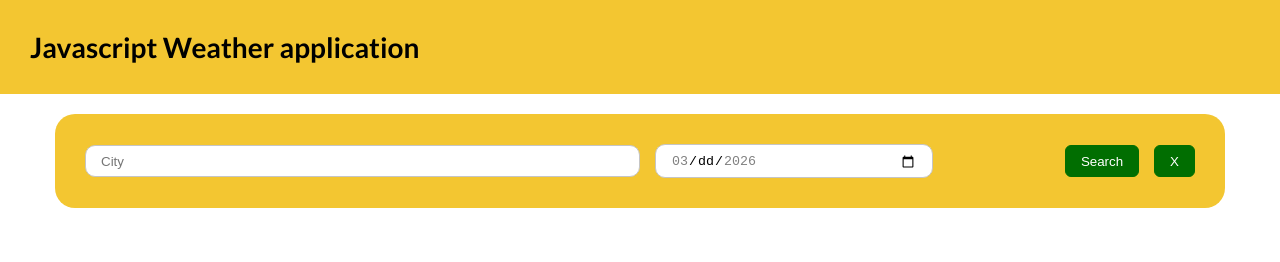
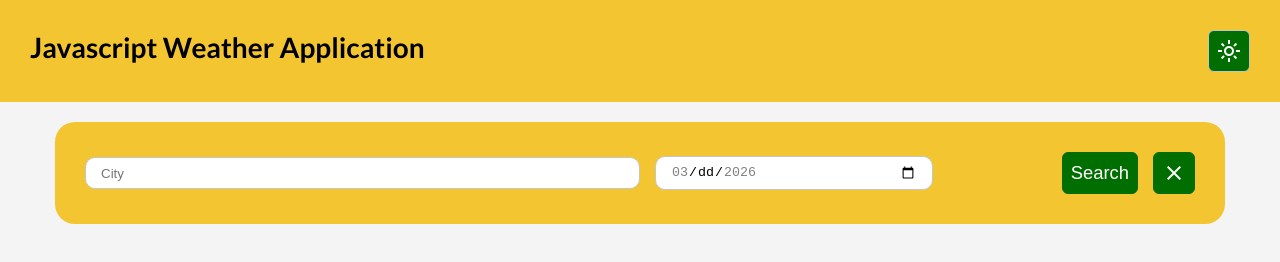
Before and after one commit to vorenus85/cubix-frontend-week-13, a website built with Vite: page index.html in a window 1280 px wide. Built offline with nearby package versions, Linux system fonts and the light colour scheme; no server answers.

Commit message:
add dark mode

```diff
--- a/index.html
+++ b/index.html
@@ -11,11 +11,24 @@
       href="https://fonts.googleapis.com/css2?family=Lato:ital,wght@0,100;0,300;0,400;0,700;0,900;1,100;1,300;1,400;1,700;1,900&display=swap"
       rel="stylesheet"
     />
+    <link
+      rel="stylesheet"
+      href="https://fonts.googleapis.com/css2?family=Material+Symbols+Outlined:opsz,wght,FILL,GRAD@24,400,0,0"
+    />
   </head>
   <body>
     <div id="app">
       <header class="header">
-        <h1>Javascript Weather application</h1>
+        <h1>Javascript Weather Application</h1>
+        <div class="actions">
+          <button
+            class="material-symbols-outlined btn btn-icon"
+            type="button"
+            id="dark-mode-switch"
+          >
+            light_mode
+          </button>
+        </div>
       </header>
       <main class="main">
         <div class="search">
@@ -39,7 +52,12 @@
               <button id="weather-submit" type="submit" class="btn ml-auto">
                 Search
               </button>
-              <button type="reset" class="btn">X</button>
+              <button
+                type="reset"
+                class="material-symbols-outlined btn btn-icon"
+              >
+                clear
+              </button>
             </form>
           </div>
         </div>
--- /dev/null
+++ b/src/dark-toggle/dark-mode-toggle.ts
@@ -0,0 +1,75 @@
+export class DarkModeToggle {
+  private readonly lightColors = {
+    '--primary-color': 'rgb(243, 198, 49)',
+    '--secondary-color': 'rgb(1, 110, 1)',
+    '--body-background': '#f4f4f4',
+    '--header-bg-color': 'var(--primary-color)',
+    '--gutter': '10px',
+    '--btn-bdrs': '3px',
+    '--input-bdrs': '5px',
+    '--weather-card-bg': 'var(--secondary-color)',
+    '--weather-card-brds': '10px',
+    '--error-color': '#721c24',
+    '--error-bg-color': '#f8d7da',
+    '--error-border-color': '#f5c6cb',
+  };
+
+  private readonly darkColors = {
+    '--primary-color': '#13413b',
+    '--secondary-color': '#996e2a',
+    '--body-background': '#131e27',
+    '--header-bg-color': 'var(--primary-color)',
+    '--gutter': '10px',
+    '--btn-bdrs': '3px',
+    '--input-bdrs': '5px',
+    '--weather-card-bg': '#1e1e1e',
+    '--weather-card-brds': '10px',
+    '--error-color': '#ff6b6b',
+    '--error-bg-color': '#3b1f22',
+    '--error-border-color': '#5c2a2e',
+  };
+
+  private readonly localStorageKey = 'color-sheme';
+
+  private readonly rootEl = document.querySelector<HTMLStyleElement>(':root');
+  private readonly darkModeSwitchEl = document.getElementById(
+    'dark-mode-switch',
+  ) as HTMLElement;
+
+  constructor() {
+    this.setScheme(this.getCurrentScheme());
+  }
+
+  public toggleDarkMode() {
+    const currentScheme = this.getCurrentScheme();
+
+    const newScheme = currentScheme === 'light' ? 'dark' : 'light';
+    this.setScheme(newScheme);
+    this.darkModeSwitchEl.innerText =
+      newScheme === 'dark' ? 'dark_mode' : 'light_mode';
+  }
+
+  private setScheme(scheme: 'light' | 'dark') {
+    Object.entries(
+      scheme === 'dark' ? this.darkColors : this.lightColors,
+    ).forEach(([key, value]) => {
+      return this.rootEl!.style.setProperty(key, value);
+    });
+
+    if (scheme === 'dark') {
+      this.darkModeSwitchEl.innerText = 'dark_mode';
+      document.body.classList.add('dark-mode');
+    } else {
+      document.body.classList.remove('dark-mode');
+      this.darkModeSwitchEl.innerText = 'light_mode';
+    }
+
+    localStorage.setItem(this.localStorageKey, scheme);
+  }
+
+  private getCurrentScheme() {
+    const currentScheme = localStorage.getItem(this.localStorageKey);
+
+    return currentScheme && currentScheme === 'dark' ? 'dark' : 'light';
+  }
+}
--- a/src/main.ts
+++ b/src/main.ts
@@ -1,8 +1,14 @@
 import './scss/app.scss';
+import { DarkModeToggle } from './dark-toggle/dark-mode-toggle';
 import { SearchFrom } from './search/search';
 import { WeatherService } from './weather/weather';
 
 document.addEventListener('DOMContentLoaded', () => {
   const weatherService = new WeatherService();
   const searchFrom = new SearchFrom(weatherService);
+
+  const darkModeService = new DarkModeToggle();
+  document.getElementById('dark-mode-switch')?.addEventListener('click', () => {
+    darkModeService.toggleDarkMode();
+  });
 });
--- a/src/scss/_theme.scss
+++ b/src/scss/_theme.scss
@@ -8,6 +8,8 @@ $secondary-color: (
   100: var(--secondary-color),
 );
 
+$body-background: var(--body-background);
+
 $header-bg-color: var(--header-bg-color);
 $gutter: calc(var(--gutter) * 1.5);
 
@@ -15,7 +17,7 @@ $btn-bdrs: calc(var(--btn-bdrs) * 2);
 $input-bdrs: calc(var(--input-bdrs) * 2);
 
 $weather-card-bg: var(--weather-card-bg);
-$weather-card-brds: calc(var(----weather-card-brds) * 2);
+$weather-card-brds: calc(var(--weather-card-brds) * 2);
 
 $error-color: var(--error-color);
 $error-bg-color: var(--error-bg-color);
--- a/src/scss/_variables.scss
+++ b/src/scss/_variables.scss
@@ -1,16 +1,13 @@
 :root {
   --primary-color: rgb(243, 198, 49);
   --secondary-color: rgb(1, 110, 1);
-
+  --body-background: #fff;
   --header-bg-color: var(--primary-color);
   --gutter: 10px;
-
   --btn-bdrs: 3px;
   --input-bdrs: 5px;
-
   --weather-card-bg: var(--secondary-color);
   --weather-card-brds: 10px;
-
   --error-color: #721c24;
   --error-bg-color: #f8d7da;
   --error-border-color: #f5c6cb;
--- a/src/scss/modules/_base.scss
+++ b/src/scss/modules/_base.scss
@@ -10,6 +10,7 @@ body {
   padding: 0;
   font-family: 'Lato', sans-serif;
   font-size: 14px;
+  background: theme.$body-background;
 }
 
 button,
@@ -22,6 +23,14 @@ input {
 .btn {
   cursor: pointer;
   border-radius: theme.$btn-bdrs;
+  padding: 0.5rem;
+  min-width: 42px;
+  min-height: 42px;
+  font-size: 1.15rem;
+
+  &.btn-icon {
+    font-size: 1.5rem;
+  }
 }
 
 .hidden {
--- a/src/scss/modules/_header.scss
+++ b/src/scss/modules/_header.scss
@@ -4,4 +4,24 @@
 .header {
   background: map-get(theme.$primary-color, 100);
   padding: calc(theme.$gutter * 2);
+  display: flex;
+
+  .actions {
+    margin-left: auto;
+    .btn {
+      width: 2.5rem;
+      height: 2.5rem;
+      padding: 0;
+      background: map-get(theme.$secondary-color, 100);
+      color: #fff;
+    }
+  }
 }
+
+.dark-mode {
+  .header {
+    h1 {
+      color: #f4f4f4;
+    }
+  }
+}
--- a/src/scss/modules/_responsive.scss
+++ b/src/scss/modules/_responsive.scss
@@ -26,7 +26,7 @@
   }
 
   .weather-card {
-    width: calc(25% - theme.$gutter);
+    width: calc(33% - theme.$gutter);
   }
 
   .w-50 {
@@ -40,7 +40,7 @@
 
 @media (min-width: 1200px) {
   .weather-card {
-    width: calc(20% - theme.$gutter);
+    width: 300px;
   }
 
   .weather-container {
--- a/src/scss/modules/_weather_cards.scss
+++ b/src/scss/modules/_weather_cards.scss
@@ -11,15 +11,14 @@
 
 .weather-card {
   width: 100%;
-  min-height: 250px;
+  min-height: 350px;
   text-align: center;
   border-radius: theme.$weather-card-brds;
   background: map-get(theme.$secondary-color, 100);
   padding: theme.$gutter;
-  border: 3px solid map-get(theme.$primary-color, 100);
+  border: 2px solid map-get(theme.$primary-color, 100);
   color: #fff;
   font-size: 1.1rem;
-
   p {
     font-size: 48px;
   }
```
